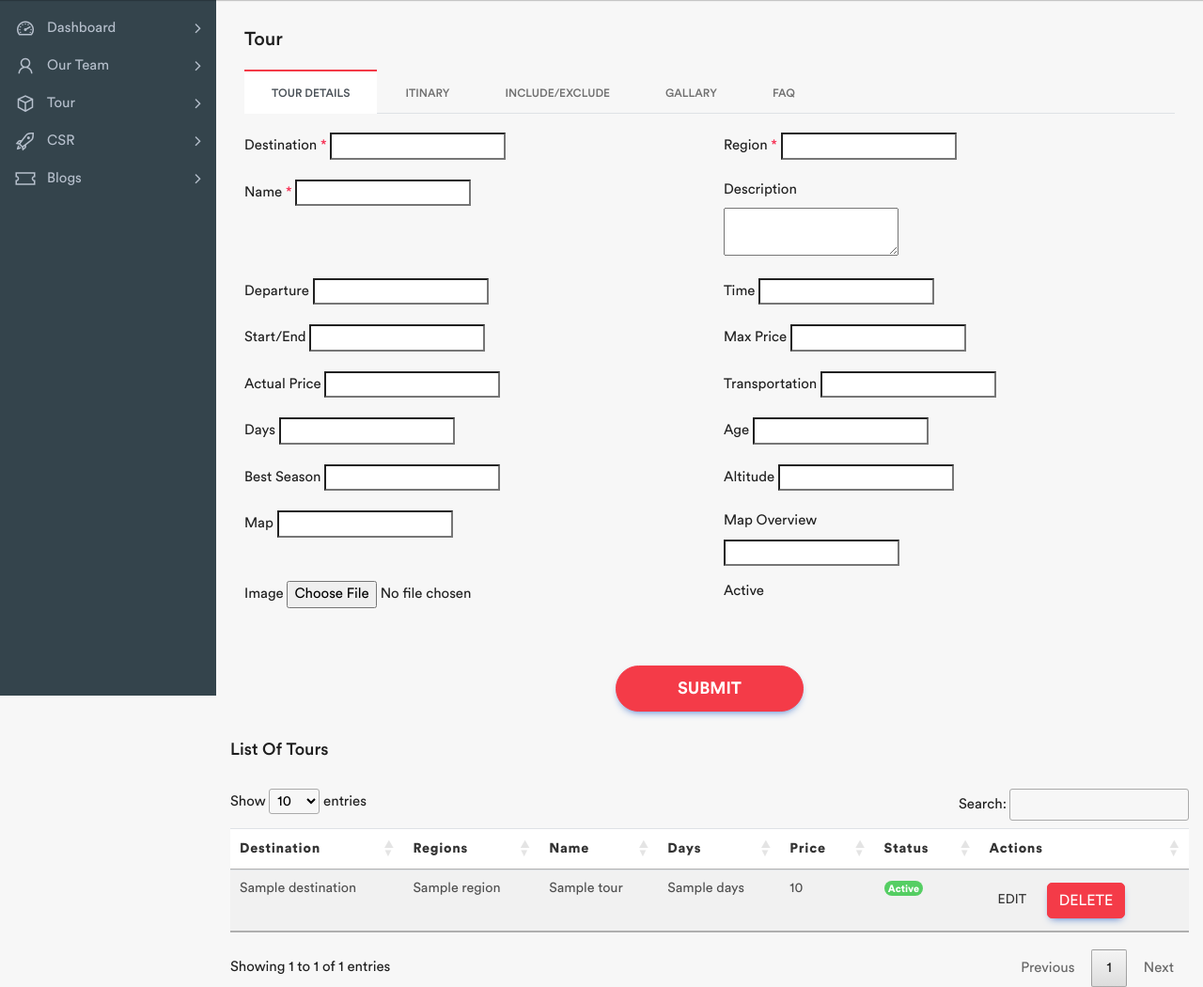
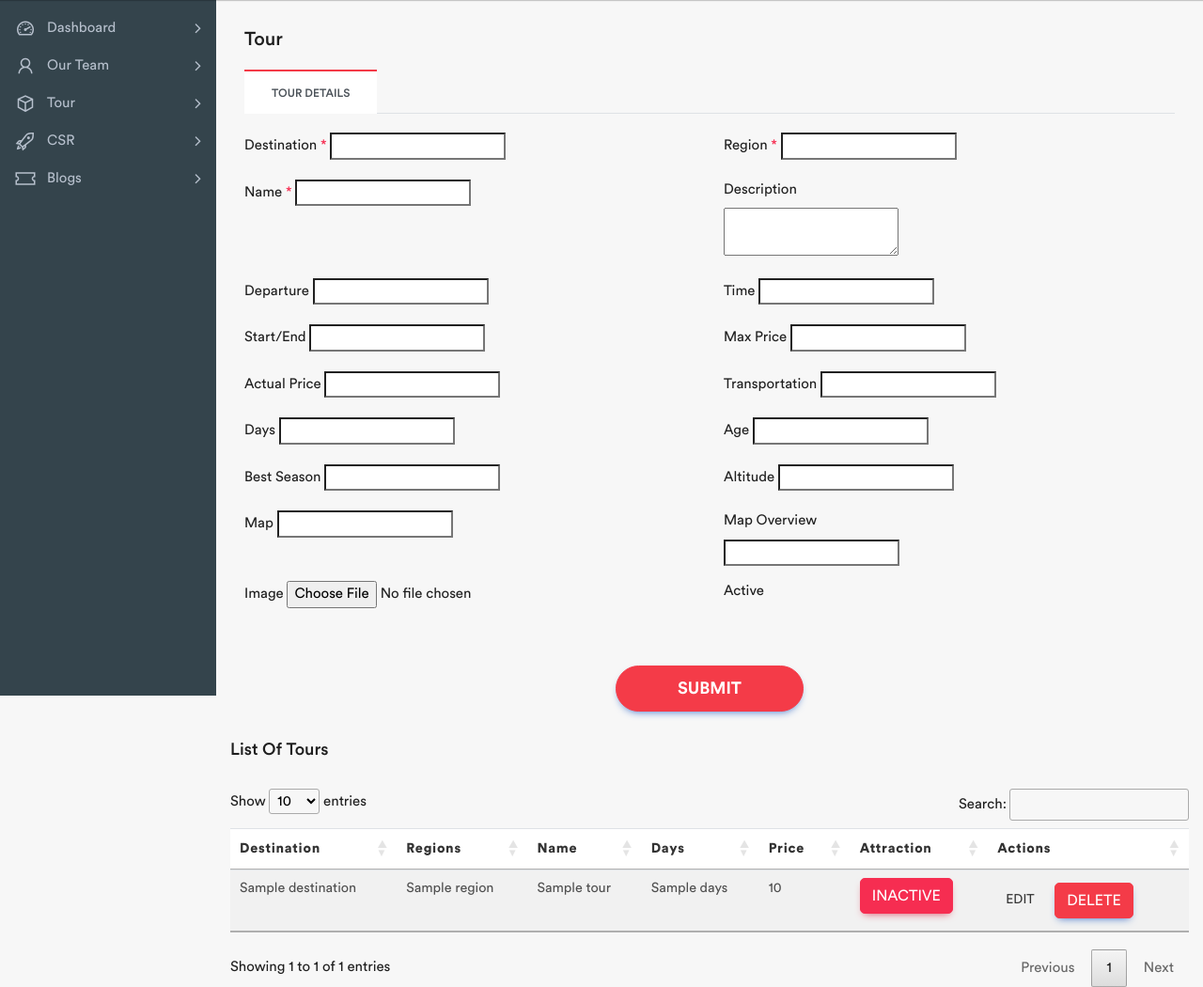
Before and after one commit to dhakal9/goreto_treks, a Django app: template templates/admin_tour.html in a window 1280 px wide. Shown: the part 60-1110 px from the top of the page at 94% size. Run offline with Django 5.2, Linux system fonts and the light colour scheme; the template is opened without the code that fills it: most values are stand-ins (such as "Sample title", 1, 10 or a date in 2020); form fields are guessed from the names that the template uses; some libraries are stand-ins or nearby versions.

```diff
--- a/home/forms.py
+++ b/home/forms.py
@@ -26,6 +26,7 @@ class CompanyProfileForm(forms.ModelForm):
         email = forms.EmailField(max_length=50, required=True, widget=forms.EmailInput(attrs={'placeholder':'abc@email.com', 'class':'form-control'}))
         address = forms.CharField(max_length=50, required=True, widget=forms.TextInput(attrs={'class':'form-control'}))
         contact = forms.CharField(max_length=50, required=True, widget=forms.TextInput(attrs={'class':'form-control'}))
+        telephone = forms.CharField(max_length=50, required=True, widget=forms.TextInput(attrs={'class':'form-control'}))
         slogan1 =  forms.CharField(max_length=50, required=True, widget=forms.TextInput(attrs={'class':'form-control'}))
         slogan2 = forms.CharField(max_length=50, required=True, widget=forms.TextInput(attrs={'class':'form-control'}))
         about_heading = forms.CharField(max_length=50, required=True, widget=forms.TextInput(attrs={'class':'form-control'}))
@@ -69,6 +70,7 @@ class FunfactForm(forms.ModelForm):
 
 class OurTeamForm(forms.ModelForm):
     name = forms.CharField(max_length=200, required=True, widget=forms.TextInput(attrs={'class':'form-control'}))
+    message = forms.Textarea(attrs={'class': 'form-control', 'rows': 5})
     position = forms.CharField(max_length=200, required=True, widget=forms.TextInput(attrs={'class':'form-control'}))
     team_image = forms.ClearableFileInput(attrs={'class': 'form-control-file'})
     facebook_link = forms.URLInput(attrs={'class':'form-control'})
--- a/home/models.py
+++ b/home/models.py
@@ -66,6 +66,7 @@ class CompanyProfile(models.Model):
     email = models.EmailField(unique=True, max_length=255 )
     address = models.CharField(max_length=200)
     contact = models.CharField(max_length = 15)
+    telephone = models.CharField(max_length = 15, default="+977 14022020")
     slogan1 = models.CharField(max_length = 200)
     slogan2 = models.CharField(max_length = 200)
     about_sub_heading = models.CharField(max_length = 200)
@@ -94,6 +95,7 @@ class OurTeamModel(models.Model):
     team_id =  models.AutoField(primary_key=True)
     name = models.CharField(max_length = 200)
     position = models.CharField(max_length = 200)
+    message = models.TextField(default='hello nepal')
     team_image =  models.ImageField(upload_to='blog_images', blank=True, null=True)
     facebook_link = models.URLField(max_length=128, db_index=True, unique=True, blank=True )
     instagram_link = models.URLField(max_length=128, db_index=True, unique=True, blank=True )
--- a/home/views.py
+++ b/home/views.py
@@ -1,5 +1,6 @@
 
 from django.shortcuts import render, redirect, get_object_or_404
+from django.contrib.auth.mixins import LoginRequiredMixin
 from django.views import View
 from .forms import UserLoginForm, CompanyProfileForm, ReviewForm, FunfactForm, OurTeamForm, ContactUs, BlogsForm, CsrForm, MainGallaryForm, WhyUsForms
 from django.contrib.auth.mixins import LoginRequiredMixin
@@ -18,7 +19,7 @@ class Index(View):
         reviews =  Review.objects.all()
         destinations = DestinationModel.objects.all()
         funfact = FunfactModel.objects.first()
-        tours = TourDetailsModel.objects.all()
+        tours = TourDetailsModel.objects.filter(is_attraction=True)
         return render(request, self.template_name, {'company': company_profile, 'reviews': reviews, 'funfact':funfact, 'destinations': destinations, 'tours':tours})
 
 
--- a/templates/admin_team.html
+++ b/templates/admin_team.html
@@ -55,6 +55,12 @@
                                 <div class="form-group">
                                     <label> Image</label><br>
                                     {{ form.team_image }}
+                                </div>
+                            </div>
+                            <div class="col-sm-6">
+                                <div class="form-group">
+                                    <label> Message </label>
+                                    {{ form.message }}
                                 </div>
                             </div>
                         </div>
--- a/templates/admin_tour.html
+++ b/templates/admin_tour.html
@@ -7,10 +7,6 @@
                 <h4 class="card-title">Tour</h4>
                 <ul class="nav nav-tabs nav-tabs-top">
                     <li class="nav-item"><a class="nav-link active" href="#top-tab1" data-toggle="tab">Tour Details</a></li>
-                    <li class="nav-item"><a class="nav-link" href="#top-tab2" data-toggle="tab">Itinary</a></li>
-                    <li class="nav-item"><a class="nav-link" href="#top-tab3" data-toggle="tab">Include/Exclude</a></li>
-                    <li class="nav-item"><a class="nav-link" href="#top-tab4" data-toggle="tab">Gallary</a></li>
-                    <li class="nav-item"><a class="nav-link" href="#top-tab5" data-toggle="tab">FAQ</a></li>
                 </ul>
                 <div class="tab-content">
 
@@ -203,10 +199,6 @@
 
                         </form>
                     </div>
-                    {% comment %} Itinary tab {% endcomment %}
-                    <div class="tab-pane" id="top-tab3">
-                        Tab content 3
-                    </div>
                 </div>
 
 </div>
@@ -225,7 +217,7 @@
     <th>Name</th>
     <th>Days</th>
     <th>Price</th>
-    <th>Status</th>
+    <th>Attraction</th>
     <th>Actions</th>
     </tr>
     </thead>
@@ -237,7 +229,11 @@
     <td>{{tour.name}} </td>
     <td>{{tour.days}} </td>
     <td>{{tour.price}} </td>
-    <td> <span class="badge badge-success rounded-pill d-inline">Active</span> </td>
+    <td>
+        <button type="button" class="toggle-attraction-btn btn {% if tour.is_attraction %}btn-success{% else %}btn-danger{% endif %}" data-activity-id="{{ tour.activity_id }}">
+            {% if tour.is_attraction %}Active{% else %}Inactive{% endif %}
+        </button>
+    </td>
     <td>
         <a type="button" href="{% url 'edit_tour' tour.activity_id %}" class="btn btn-link btn-sm btn-rounded">
             Edit
@@ -304,5 +300,37 @@
     });
 </script>
 
+<script>
+    $(document).ready(function() {
+        $(document).on('click', '.toggle-attraction-btn', function() {
+            var button = $(this); // Store reference to button element
+            var activityId = button.data('activity-id');
+
+            $.ajax({
+                url: '{% url "toggle_attraction_status" 0 %}'.replace('0', activityId),
+                method: 'GET',
+                dataType: 'json',
+                success: function(data) {
+                    // Update button text and class based on response
+                    if (data.is_attraction) {
+                        button.text('Active').removeClass('btn-danger').addClass('btn-success');
+                    } else {
+                        button.text('Inactive').removeClass('btn-success').addClass('btn-danger');
+                    }
+                    // Update DataTable to reflect changes
+                    $('#myTable').DataTable().ajax.reload();
+                },
+                error: function(error) {
+                    console.log('Error toggling attraction status:', error);
+                }
+            });
+        });
+    });
+</script>
+
+
+
+
+
 
 {% endblock content%}
--- a/templates/index.html
+++ b/templates/index.html
@@ -570,7 +570,7 @@
                                     <div class="count-outer count-box">
                                         <span class="count-text" data-speed="1500">{{funfact.miles}}</span>
                                     </div>
-                                    <p>Miles to Hike</p>
+                                    <p>Expert Advisor</p>
                                 </div>
                             </div>
                         </div>
--- a/tour/models.py
+++ b/tour/models.py
@@ -47,7 +47,7 @@ class TourDetailsModel(models.Model):
     map_overview = models.TextField()
     image =  models.ImageField(upload_to='blog_images', blank=True, null=True)
     is_activity = models.BooleanField(default=False)
-    is_acttraction = models.BooleanField(default=False)
+    is_attraction = models.BooleanField(default=False)
     is_active = models.BooleanField(default=True)
 
 class ItinatyModel(models.Model):
--- a/tour/urls.py
+++ b/tour/urls.py
@@ -1,6 +1,6 @@
 
 from django.urls import path
-from .views import AdminDestination, Region, UpdateRegion, DeleteRegion, Destination, UpdateDestination, AdminTour, EditTour, DeleteTour, OneDestination, get_regions, Tourlist, TourDeatails, Activities, Trekking, ItinaryAdmin, DeleteItinary, EditItinary, EditTourItinary, Gallary, DeleteImage, AdminIncludeExclude, DeleteIncludeExclude, EditIncludeExclude
+from .views import AdminDestination, Region, UpdateRegion, DeleteRegion, ToggleRegionStatus, Destination, UpdateDestination, AdminTour, EditTour, DeleteTour, ToggleAttractionStatus, OneDestination, get_regions, Tourlist, TourDeatails, Activities, Trekking, ItinaryAdmin, DeleteItinary, EditItinary, EditTourItinary, Gallary, DeleteImage, AdminIncludeExclude, DeleteIncludeExclude, EditIncludeExclude
 urlpatterns = [
     path('admindestination/', AdminDestination.as_view(), name="admin_destination"),
     path('destination/', Destination.as_view(), name="destination"),
@@ -10,9 +10,11 @@ urlpatterns = [
     path('adminregion/', Region.as_view(), name="admin_region"),
     path('updateregion/<int:region_id>', UpdateRegion.as_view(), name='update_region'),
     path('deleteregion/<int:region_id>', DeleteRegion.as_view(), name='delete_region'),
+    path('toggle-region-status/<int:region_id>/', ToggleRegionStatus.as_view(), name='toggle_region_status'),
     path('admintour/', AdminTour.as_view(), name="admin_tour"),
     path('edit_tour/<int:tour_id>/', EditTour.as_view(), name="edit_tour"),
     path('delete_tour/<int:tour_id>/', DeleteTour.as_view(), name='delete_tour'),
+    path('toggle_attraction_status/<int:activity_id>/', ToggleAttractionStatus.as_view(), name='toggle_attraction_status'),
     path('get_regions/',get_regions,name="get_regions"),
     path('tourlist/<int:pk>/', Tourlist.as_view(), name='tour_list'),
     # gauley bhai
```
Also changed, not shown: templates/admin_home.html (+6 -1 lines), templates/admin_region.html (+32 -1 lines), templates/base.html (+4 -5 lines), templates/our_team_details.html (+1 -7 lines), tour/views.py (+18 -0 lines), home/migrations/0002_companyprofile_telephone.py (added), home/migrations/0003_ourteammodel_message.py (added), media/blog_images/Prakash-Dhamala.jpg (added), media/blog_images/Santosh.jpg (added), media/blog_images/madhu.jpg (added), tour/migrations/0004_rename_is_acttraction_tourdetailsmodel_is_attraction.py (added).
